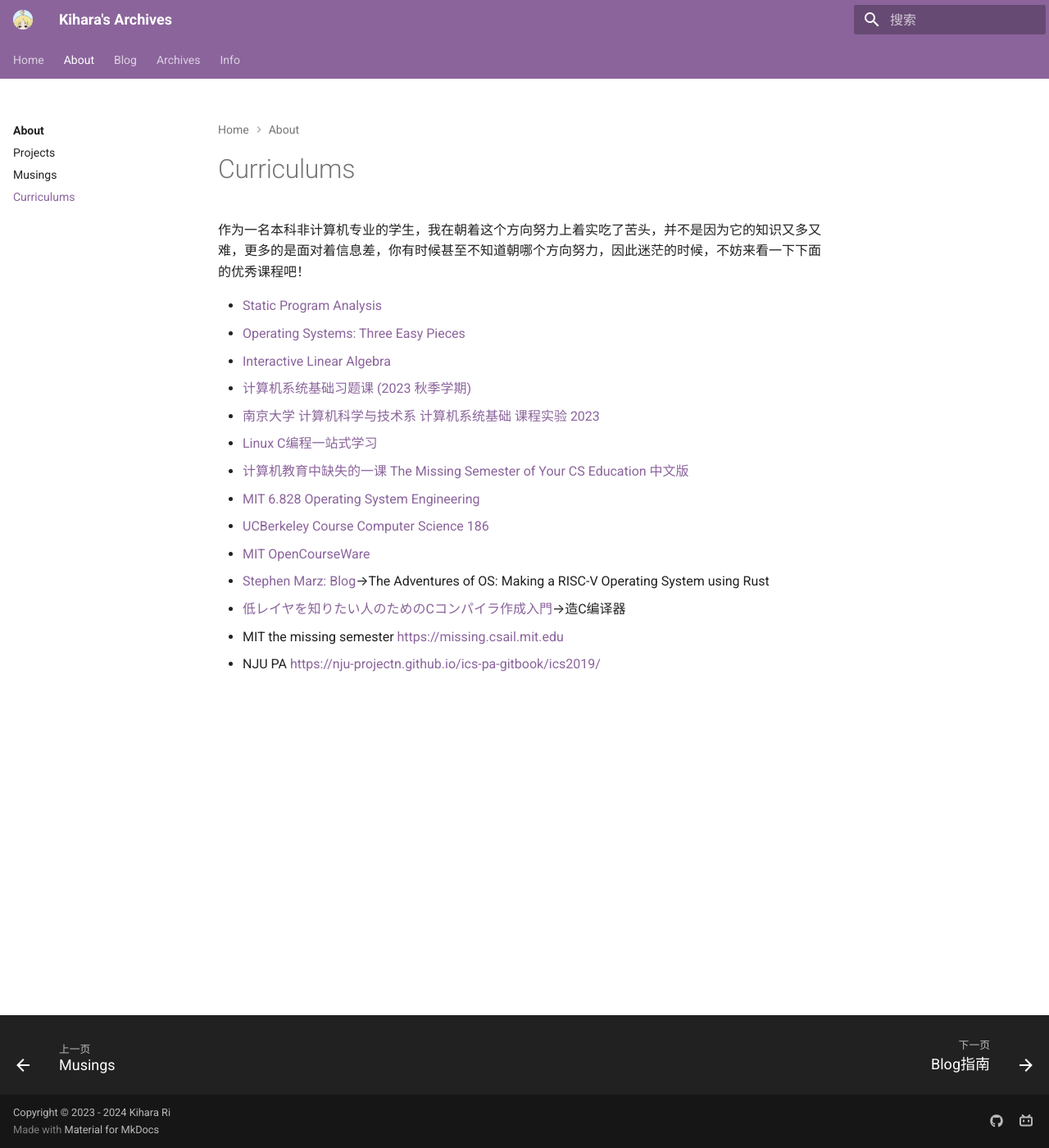
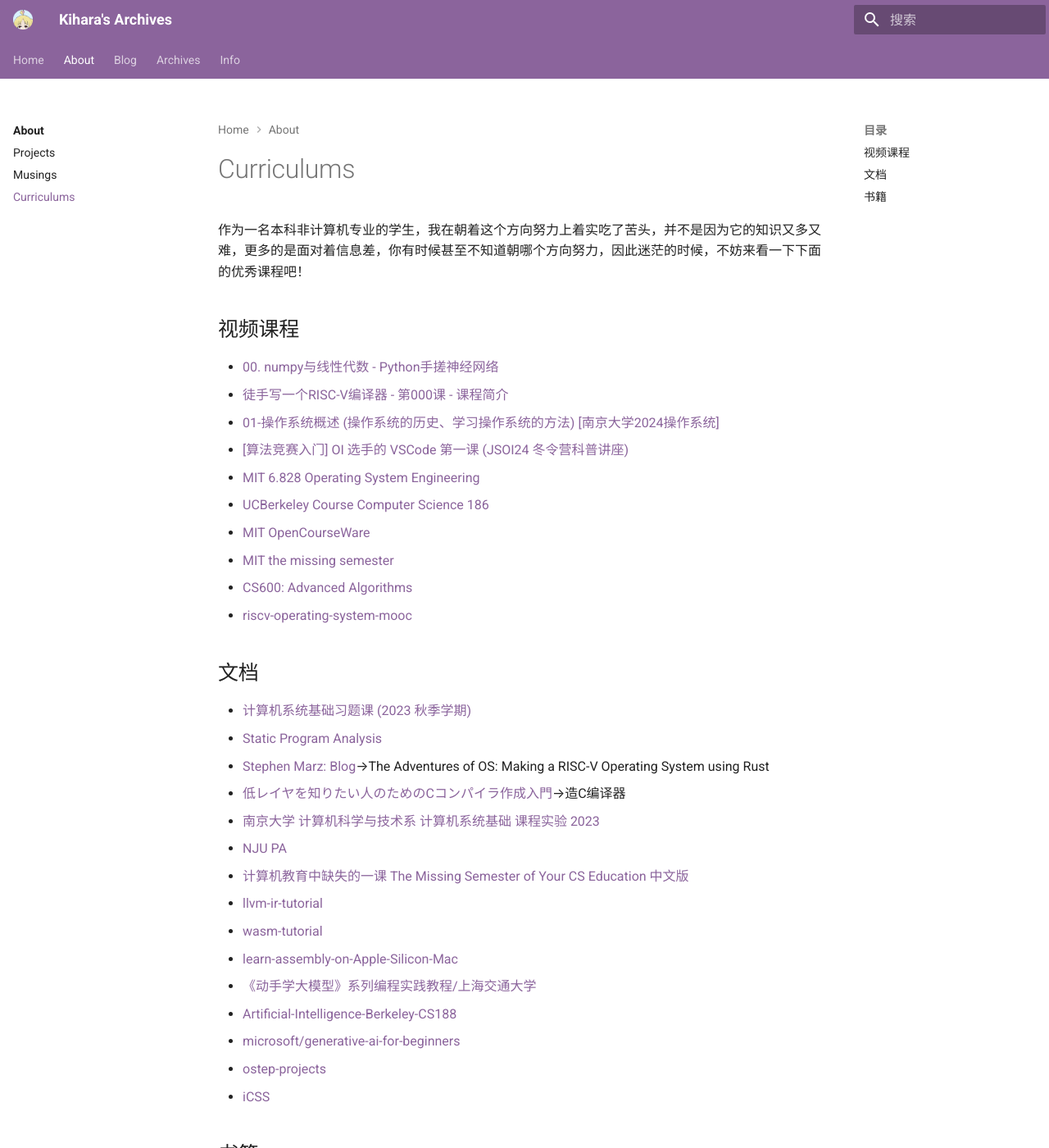
Before and after one commit to Kihara-Ri/kihara-ri.github.io, an MkDocs documentation site: the page built from docs/curriculums.md, in a window 1280 px wide and 1400 px high. Shown: the whole window at 82% size. Built offline with MkDocs 1.6.1 and Material for MkDocs 9.7.7, drawn with Linux system fonts in a browser that asks for light colours; some of the changed text lies outside the part shown.

Commit message:
curriculums sites added

```diff
--- a/docs/curriculums.md
+++ b/docs/curriculums.md
@@ -2,17 +2,66 @@
 
 作为一名本科非计算机专业的学生，我在朝着这个方向努力上着实吃了苦头，并不是因为它的知识又多又难，更多的是面对着信息差，你有时候甚至不知道朝哪个方向努力，因此迷茫的时候，不妨来看一下下面的优秀课程吧！
 
-- [Static Program Analysis](https://pascal-group.bitbucket.io/teaching.html)
-- [Operating Systems: Three Easy Pieces](https://pages.cs.wisc.edu/~remzi/OSTEP/)
-- [Interactive Linear Algebra](https://textbooks.math.gatech.edu/ila/overview.html)
-- [计算机系统基础习题课 (2023 秋季学期)](http://www.why.ink:8080/ICS/2023/Main_Page)
-- [南京大学 计算机科学与技术系 计算机系统基础 课程实验 2023](https://nju-projectn.github.io/ics-pa-gitbook/ics2023/index.html)
-- [Linux C编程一站式学习](https://akaedu.github.io/book/)
-- [计算机教育中缺失的一课 The Missing Semester of Your CS Education 中文版](https://missing-semester-cn.github.io/)
+## 视频课程
+
+- [00. numpy与线性代数 - Python手搓神经网络](https://www.bilibili.com/video/BV1py4y1F7vp/)
+- [徒手写一个RISC-V编译器 - 第000课 - 课程简介](https://www.bilibili.com/video/BV1gY4y1E7Ue/)
+- [01-操作系统概述 (操作系统的历史、学习操作系统的方法) [南京大学2024操作系统]](https://www.bilibili.com/video/BV1Xm411f7CM/)
+- [[算法竞赛入门] OI 选手的 VSCode 第一课 (JSOI24 冬令营科普讲座)](https://www.bilibili.com/video/BV1y2421w7NK/)
 - [MIT 6.828 Operating System Engineering](https://pdos.csail.mit.edu/6.828/2018/schedule.html)
 - [UCBerkeley Course   Computer Science 186](https://archive.org/details/UCBerkeley_Course_Computer_Science_186)
 - [MIT OpenCourseWare](https://ocw.mit.edu/)
+- [MIT the missing semester](https://missing.csail.mit.edu)
+- [CS600: Advanced Algorithms](https://github.com/wangshusen/AdvancedAlgorithms?tab=readme-ov-file)
+- [riscv-operating-system-mooc](https://github.com/plctlab/riscv-operating-system-mooc)
+
+## 文档
+
+- [计算机系统基础习题课 (2023 秋季学期)](http://www.why.ink:8080/ICS/2023/Main_Page)
+- [Static Program Analysis](https://pascal-group.bitbucket.io/teaching.html)
 - [Stephen Marz: Blog](https://osblog.stephenmarz.com/)-->The Adventures of OS: Making a RISC-V Operating System using Rust
 - [低レイヤを知りたい人のためのCコンパイラ作成入門](https://www.sigbus.info/compilerbook)-->造C编译器
-- MIT the missing semester [https://missing.csail.mit.edu](https://missing.csail.mit.edu)
-- NJU PA [https://nju-projectn.github.io/ics-pa-gitbook/ics2019/](https://nju-projectn.github.io/ics-pa-gitbook/ics2019/)
+- [南京大学 计算机科学与技术系 计算机系统基础 课程实验 2023](https://nju-projectn.github.io/ics-pa-gitbook/ics2023/index.html)
+- [NJU PA](https://nju-projectn.github.io/ics-pa-gitbook/ics2019/)
+- [计算机教育中缺失的一课 The Missing Semester of Your CS Education 中文版](https://missing-semester-cn.github.io/)
+- [llvm-ir-tutorial](https://github.com/Evian-Zhang/llvm-ir-tutorial)
+- [wasm-tutorial](https://github.com/Evian-Zhang/wasm-tutorial)
+- [learn-assembly-on-Apple-Silicon-Mac](https://github.com/Evian-Zhang/learn-assembly-on-Apple-Silicon-Mac)
+- [《动手学大模型》系列编程实践教程/上海交通大学](https://github.com/Lordog/dive-into-llms)
+- [Artificial-Intelligence-Berkeley-CS188](https://github.com/molson194/Artificial-Intelligence-Berkeley-CS188)
+- [microsoft/generative-ai-for-beginners](https://github.com/microsoft/generative-ai-for-beginners)
+- [ostep-projects](https://github.com/remzi-arpacidusseau/ostep-projects)
+- [iCSS](https://github.com/chokcoco/iCSS)
+
+## 书籍
+
+- [Linux C编程一站式学习](https://akaedu.github.io/book/)
+- [Operating Systems: Three Easy Pieces](https://pages.cs.wisc.edu/~remzi/OSTEP/)
+- [Interactive Linear Algebra](https://textbooks.math.gatech.edu/ila/overview.html)
+- [Crafting Interpreters](https://www.craftinginterpreters.com/a-map-of-the-territory.html)
+
+下面是GitHub上的一些教程合集：
+
+> [build-your-own-x](https://github.com/codecrafters-io/build-your-own-x)
+>
+> Master programming by recreating your favorite technologies from scratch.
+
+> [awesome-deep-learning-and-machine-learning-questions](https://github.com/bat67/awesome-deep-learning-and-machine-learning-questions)
+>
+> 不定期更新】收集整理的一些网站中（如知乎、Quora、Reddit、Stack Exchange等）与深度学习、机器学习、强化学习、数据科学相关的有价值的问题
+
+> [Project Based Learning](https://github.com/practical-tutorials/project-based-learning)
+>
+> Curated list of project-based tutorials
+
+> [CS-Awesome-Courses](https://github.com/jackwener/CS-Awesome-Courses)
+>
+> 计算机的优秀课程
+
+> [rust-learning](https://github.com/ctjhoa/rust-learning)
+>
+> A bunch of links to blog posts, articles, videos, etc for learning Rust
+
+> [freeCodeCamp](https://github.com/freeCodeCamp/freeCodeCamp)
+>
+> freeCodeCamp.org's open-source codebase and curriculum. Learn to code for free.
```
